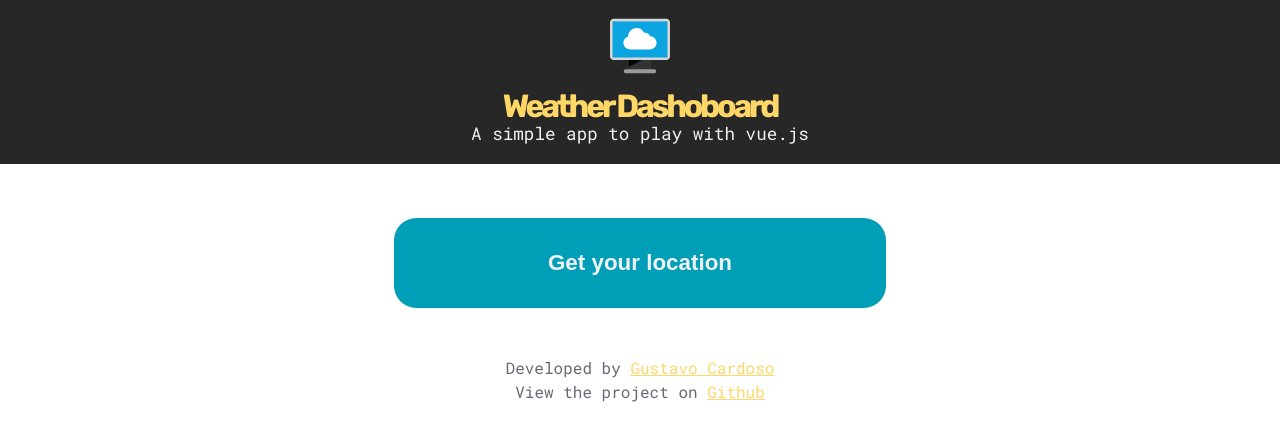
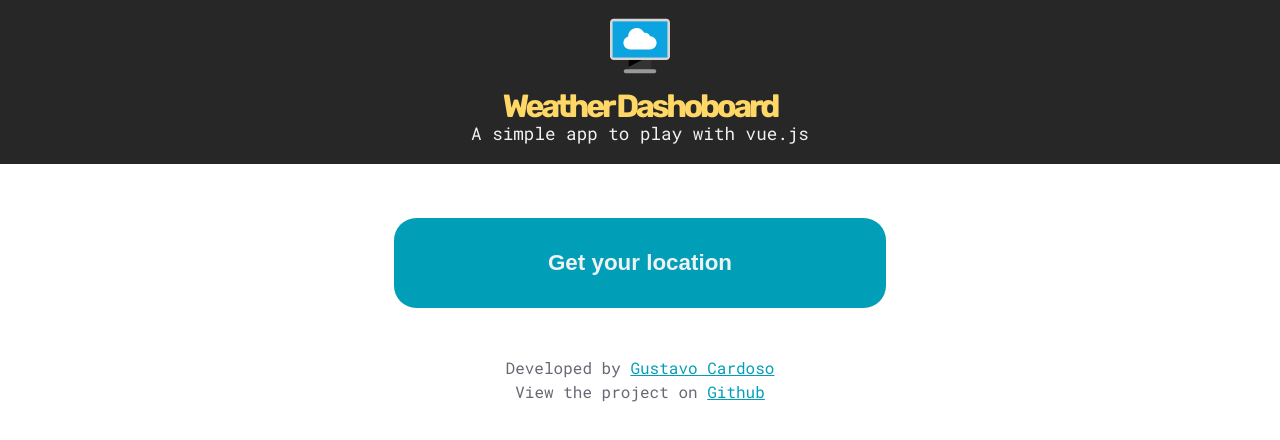
Before and after one commit to gustavocardoso/vue-weather-dashboard, a Vue app: page / in a window 1280 px wide. Shown: the top 440 px of the page. Built offline with nearby package versions, Linux system fonts and the light colour scheme.

Commit message:
Change footer link color

```diff
--- a/src/components/structure/Footer.vue
+++ b/src/components/structure/Footer.vue
@@ -28,7 +28,7 @@
   }
 
   .footer a {
-    color: #FED766;
+    color: #009FB7;
   }
 
   .footer a:hover {
```
